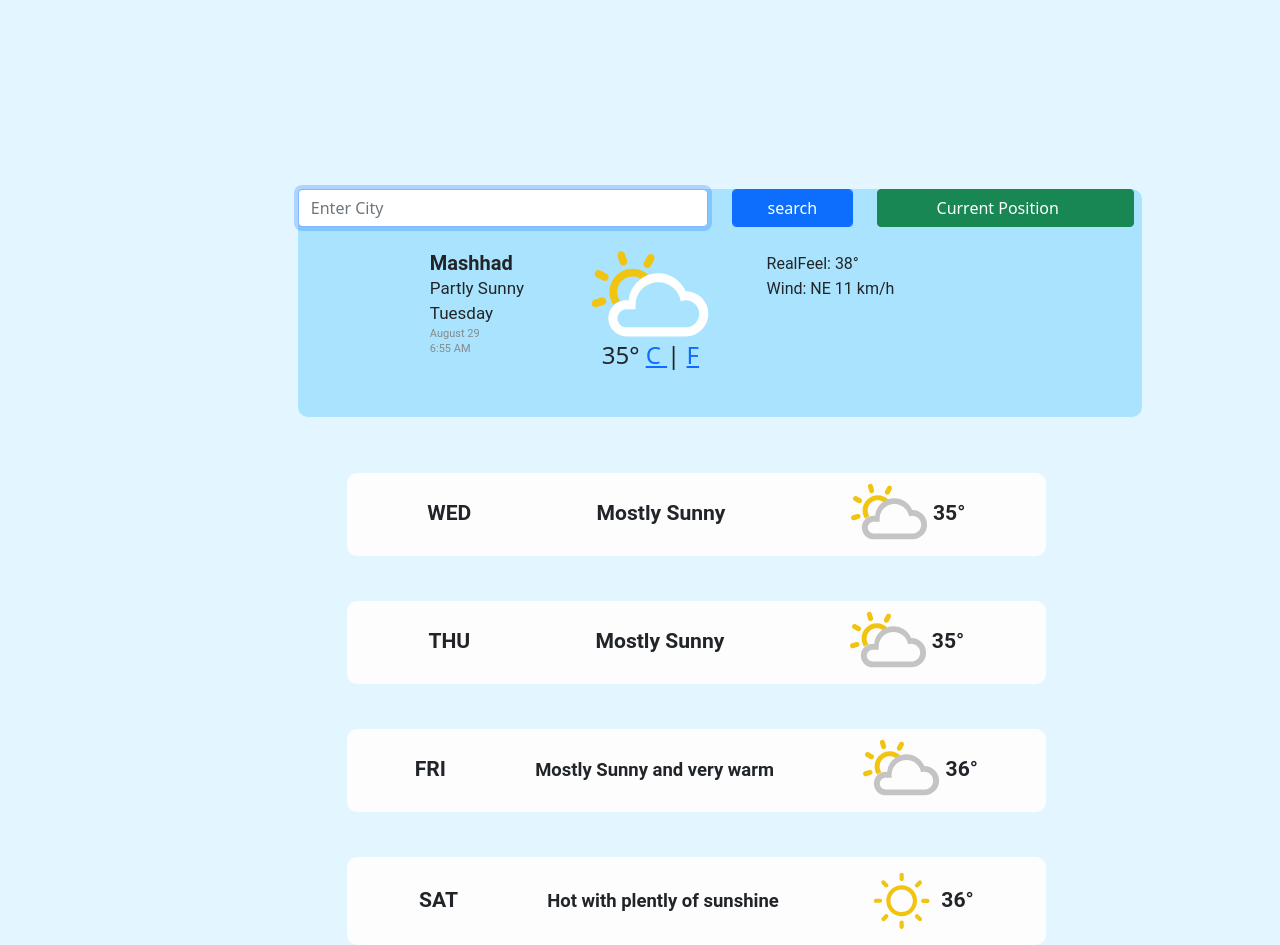
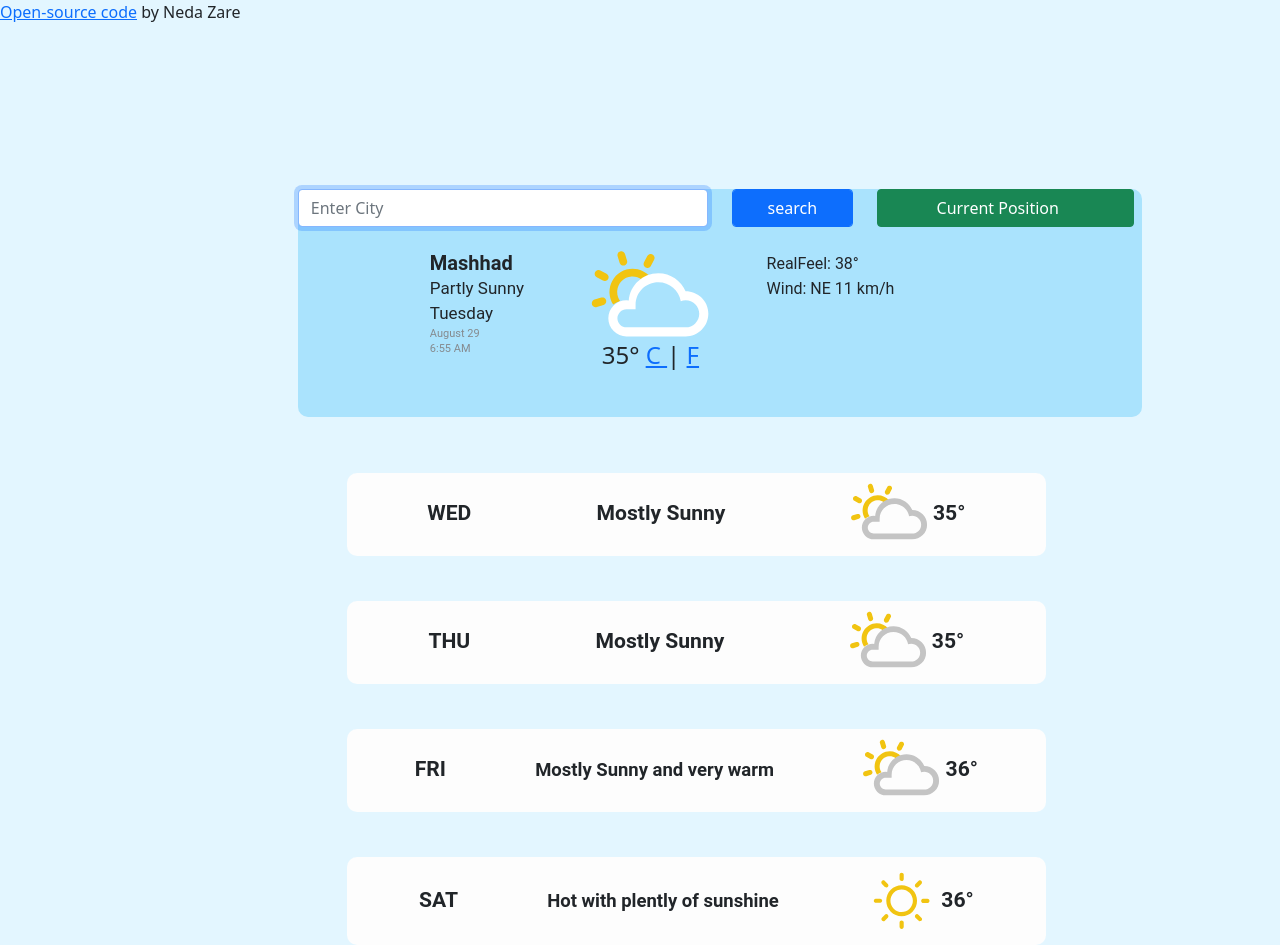
Before and after one commit to n-e-d-a/123weather, a plain HTML site: page index.html in a window 1280 px wide. Drawn offline with nearby package versions, Linux system fonts and the light colour scheme; no server answers.

Commit message:
add source

```diff
--- a/index.html
+++ b/index.html
@@ -138,6 +138,14 @@
 
    </div>
 </div>
+<p class="source">
+        <a href="https://github.com/Mabchir/My-Weather-App" target="_blank"
+          >Open-source code</a
+        >
+        by Neda Zare
+      </p>
+
 <script src="index.js"></script>
+
   </body>
 </html>
--- a/styles.css
+++ b/styles.css
@@ -151,3 +151,6 @@ section {
   margin: 0 auto;
   text-align: center;
 }
+.source {
+  top: 400;
+}
```
